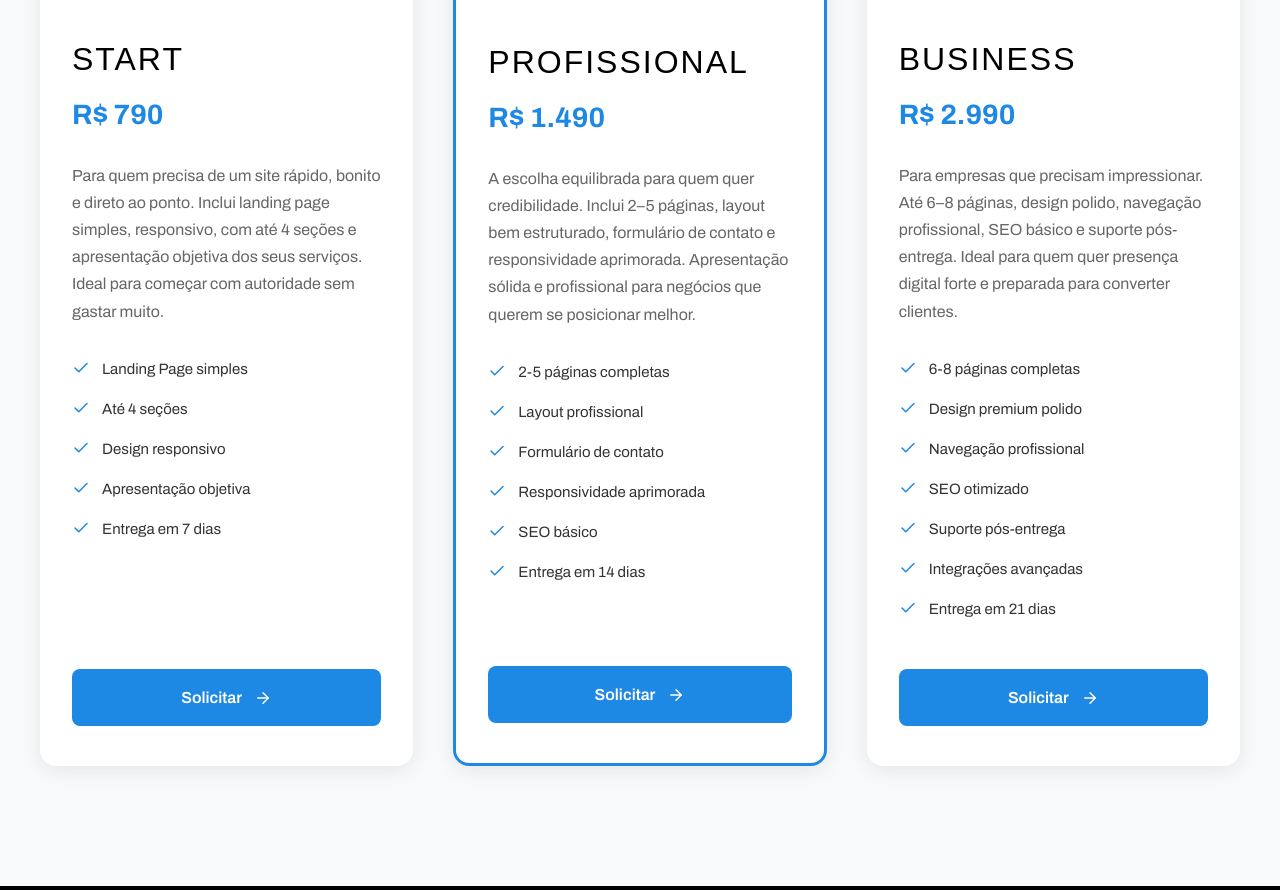
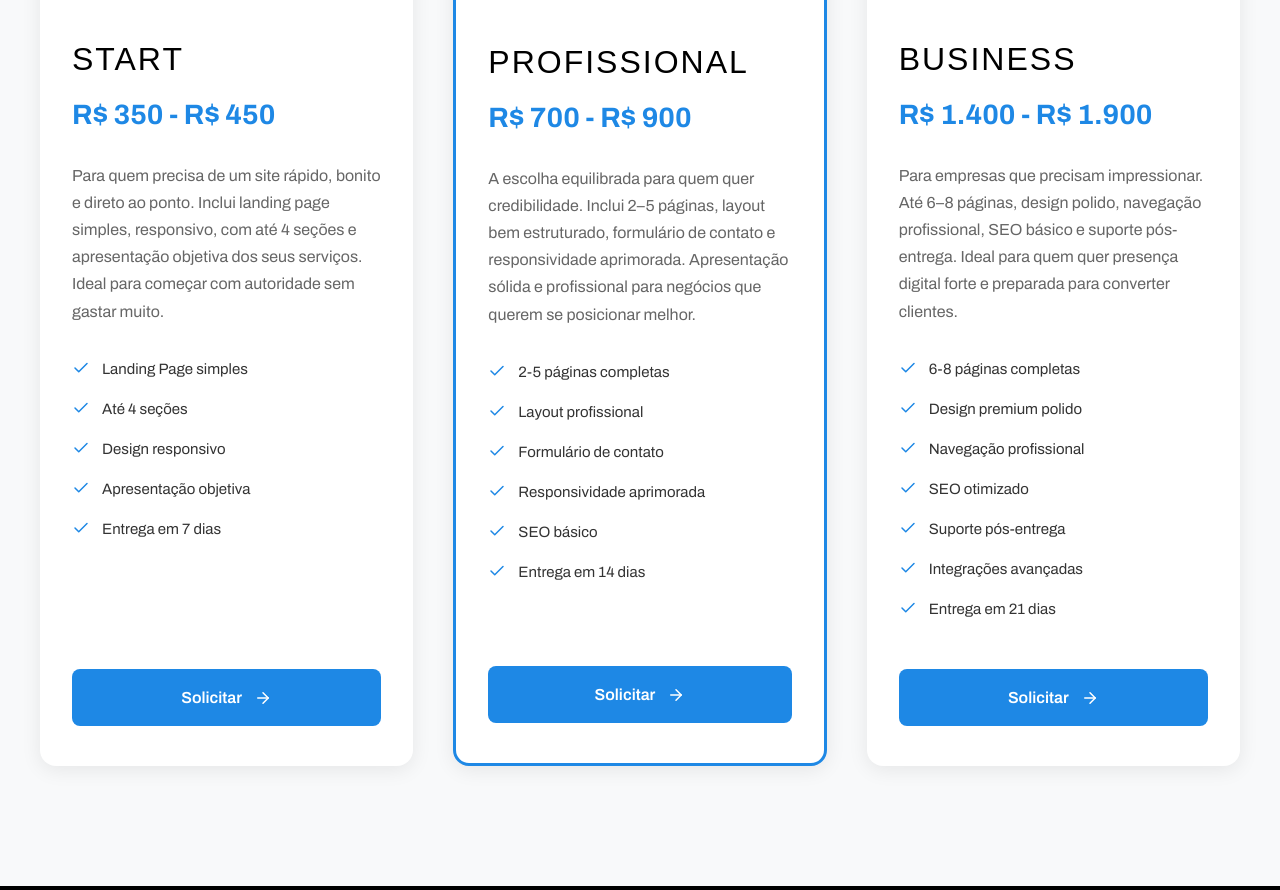
Before and after one commit to jeangustavo078-cell/portfolio_jean, a plain HTML site: page index.html in a window 1280 px wide. Shown: the part 2935-3825 px from the top of the page. Drawn offline with Linux system fonts and the light colour scheme; a web font is replaced by a local one.

Commit message:
mudanca nos precos

```diff
--- a/index.html
+++ b/index.html
@@ -153,7 +153,7 @@
                     <div class="package-content">
                         <div class="package-header">
                             <h3 class="package-name">START</h3>
-                            <p class="package-price">R$ 790</p>
+                            <p class="package-price">R$ 350 - R$ 450</p>
                         </div>
                         <p class="package-description">
                             Para quem precisa de um site rápido, bonito e direto ao ponto. Inclui landing page
@@ -211,7 +211,7 @@
                     <div class="package-content">
                         <div class="package-header">
                             <h3 class="package-name" id="pro">PROFISSIONAL</h3>
-                            <p class="package-price">R$ 1.490</p>
+                            <p class="package-price">R$ 700 - R$ 900</p>
                         </div>
                         <p class="package-description">
                             A escolha equilibrada para quem quer credibilidade. Inclui 2–5 páginas, layout bem
@@ -274,7 +274,7 @@
                     <div class="package-content">
                         <div class="package-header">
                             <h3 class="package-name">BUSINESS</h3>
-                            <p class="package-price">R$ 2.990</p>
+                            <p class="package-price">R$ 1.400 - R$ 1.900</p>
                         </div>
                         <p class="package-description">
                             Para empresas que precisam impressionar. Até 6–8 páginas, design polido, navegação
```
